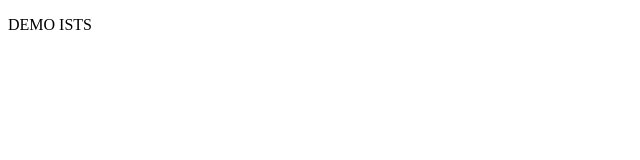
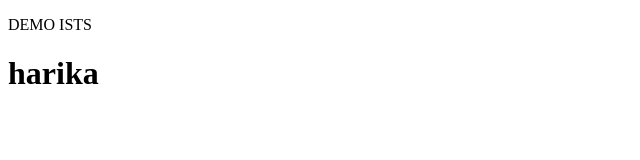
Before and after one commit to HARIKA2229/demo-project, a plain HTML site: page demoproject/index.html in a window 1280 px wide. Shown: the whole page, without its empty margins (0-640 px from the left). Drawn offline with Linux system fonts and the light colour scheme.

Commit message:
modified html files

```diff
--- a/demoproject/index.html
+++ b/demoproject/index.html
@@ -7,5 +7,6 @@
 </head>
 <body>
     <p>DEMO ISTS</p>
+    <h1>harika</h1>
 </body>
 </html>
```
